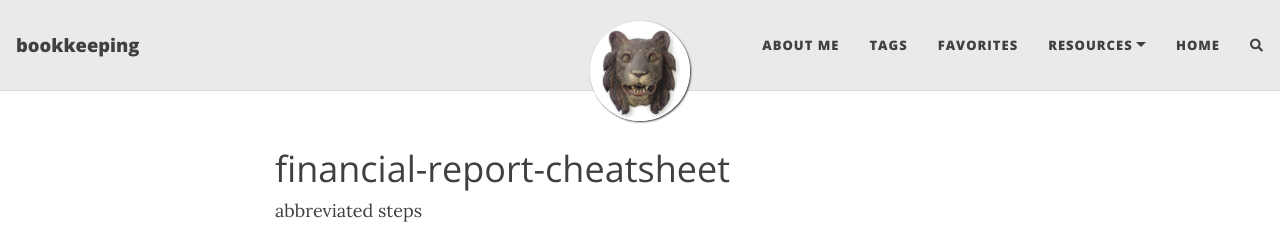
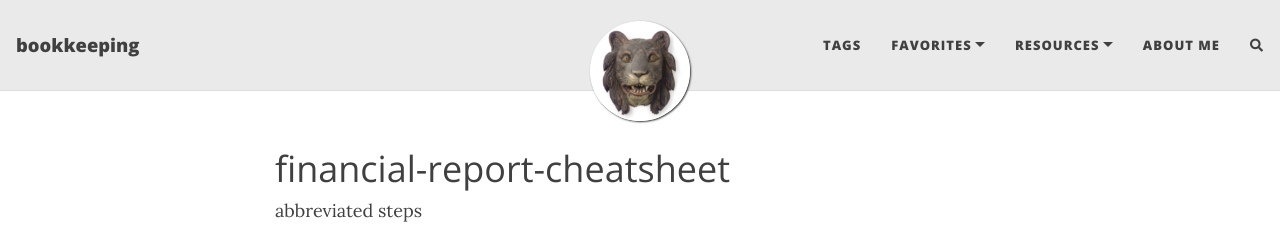
Before and after one commit to mcc-us/mcc-us.github.io.bkup, a Jekyll site: the page built from index.html, in a window 1280 px wide. Shown: the top 230 px of the page. Built offline with Jekyll 4.4.1, drawn with Linux system fonts in a browser that asks for light colours; nearby versions of some CDN libraries; the list of posts is cut into pages by our own code; comment, search, counter and statistics services are not loaded; part of the change alters nothing that is shown.

Commit message:
mod config.yml

```diff
--- a/_config.yml
+++ b/_config.yml
@@ -20,15 +20,16 @@ author: mcc
 ###############################################
 
 navbar-links:
-  About Me: "aboutme"
   Tags: "tags"
-  Favorites: "https://mcc-us.github.io/2023-12-27-debit-credits-explained-youtube-1/"
+  Favorites:
+    - dr+cr: "https://mcc-us.github.io/2023-12-27-debit-credits-explained-youtube-1/"
+    - markdown: ""
   Resources:
     - McGraw Course: "https://connect.mheducation.com/connect/hmStudentCourseList.do"
     - AIPB: "https://aipb.org/"
     - NACPB: "https://www.certifiedpublicbookkeeper.org/"
     - Glossary: "_posts/2020-01-01-glossary-accounting-terms.md"
-  Home: "https://github.com/mcc-us"
+  About Me: "https://github.com/mcc-us"
 
 ################
 # --- Logo --- #
```
